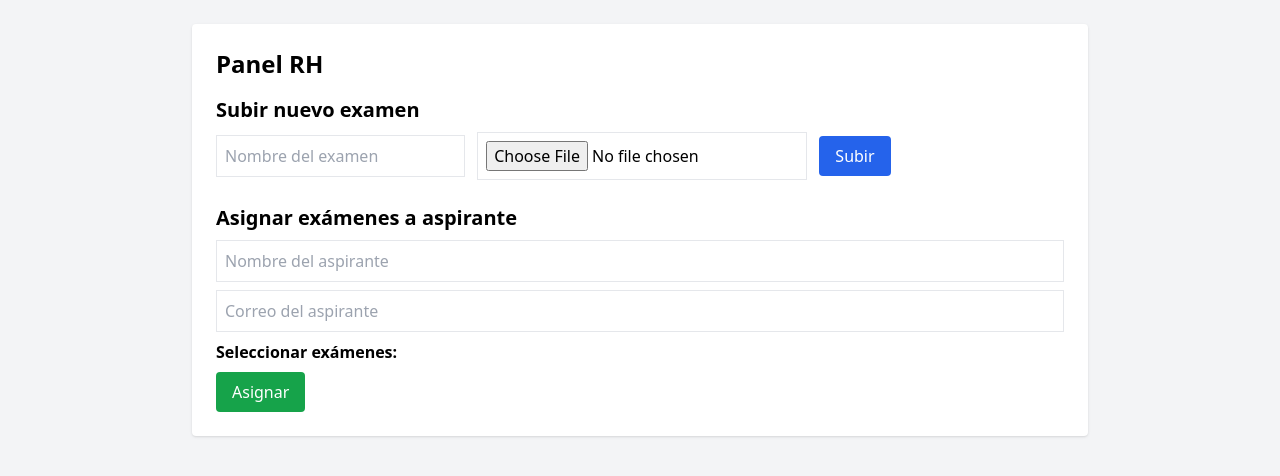
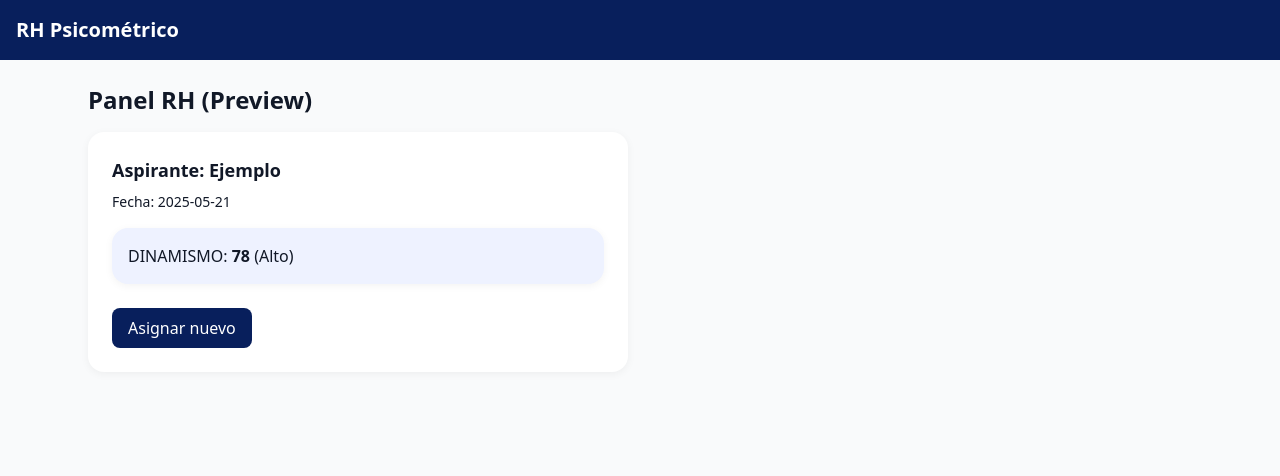
Before and after one commit to SistemasForgesa/RH-PSICOMETRICO, a FastAPI app: page /rh/ in a window 1280 px wide. Shown: the top 476 px of the page. Run offline with FastAPI, Linux system fonts and the light colour scheme; data that the repository does not hold is empty; some libraries are stand-ins or nearby versions.

Commit message:
Update panel.html

```diff
--- a/app/templates/panel.html
+++ b/app/templates/panel.html
@@ -1,32 +1,10 @@
-<!DOCTYPE html>
-<html>
-<head>
-  <title>Panel RH</title>
-  <script src="https://cdn.tailwindcss.com"></script>
-</head>
-<body class="bg-gray-100 p-6">
-  <div class="max-w-4xl mx-auto bg-white p-6 rounded shadow">
-    <h1 class="text-2xl font-bold mb-4">Panel RH</h1>
-
-    <h2 class="text-xl font-semibold mb-2">Subir nuevo examen</h2>
-    <form method="post" action="/rh/upload" enctype="multipart/form-data" class="mb-6">
-      <input name="nombre" placeholder="Nombre del examen" class="border p-2 mr-2" required>
-      <input type="file" name="archivo" accept=".docx" class="border p-2 mr-2" required>
-      <button class="bg-blue-600 text-white px-4 py-2 rounded">Subir</button>
-    </form>
-
-    <h2 class="text-xl font-semibold mb-2">Asignar exámenes a aspirante</h2>
-    <form method="post" action="/rh/asignar" class="space-y-2">
-      <input name="nombre" placeholder="Nombre del aspirante" class="border p-2 w-full" required>
-      <input name="correo" placeholder="Correo del aspirante" class="border p-2 w-full" required>
-      <p class="font-semibold mt-2">Seleccionar exámenes:</p>
-      {% for ex in exams %}
-        <label class="block">
-          <input type="checkbox" name="examenes" value="{{ ex._id }}"> {{ ex.nombre }}
-        </label>
-      {% endfor %}
-      <button class="mt-4 bg-green-600 text-white px-4 py-2 rounded">Asignar</button>
-    </form>
-  </div>
-</body>
-</html>
+{% extends 'layout.html' %}{% block content %}
+<h2 class='text-2xl font-semibold mb-4'>Panel RH (Preview)</h2>
+<div class='grid md:grid-cols-2 gap-6'>
+<div class='card bg-white p-6'>
+<h3 class='text-lg font-bold mb-2'>Aspirante: Ejemplo</h3>
+<p class='text-sm mb-4'>Fecha: 2025-05-21</p>
+<div class='card bg-indigo-50 p-4 mb-2'><p>DINAMISMO: <span class='font-bold'>78</span> (Alto)</p></div>
+<button class='btn mt-4'>Asignar nuevo</button>
+</div></div>
+{% endblock %}
```
